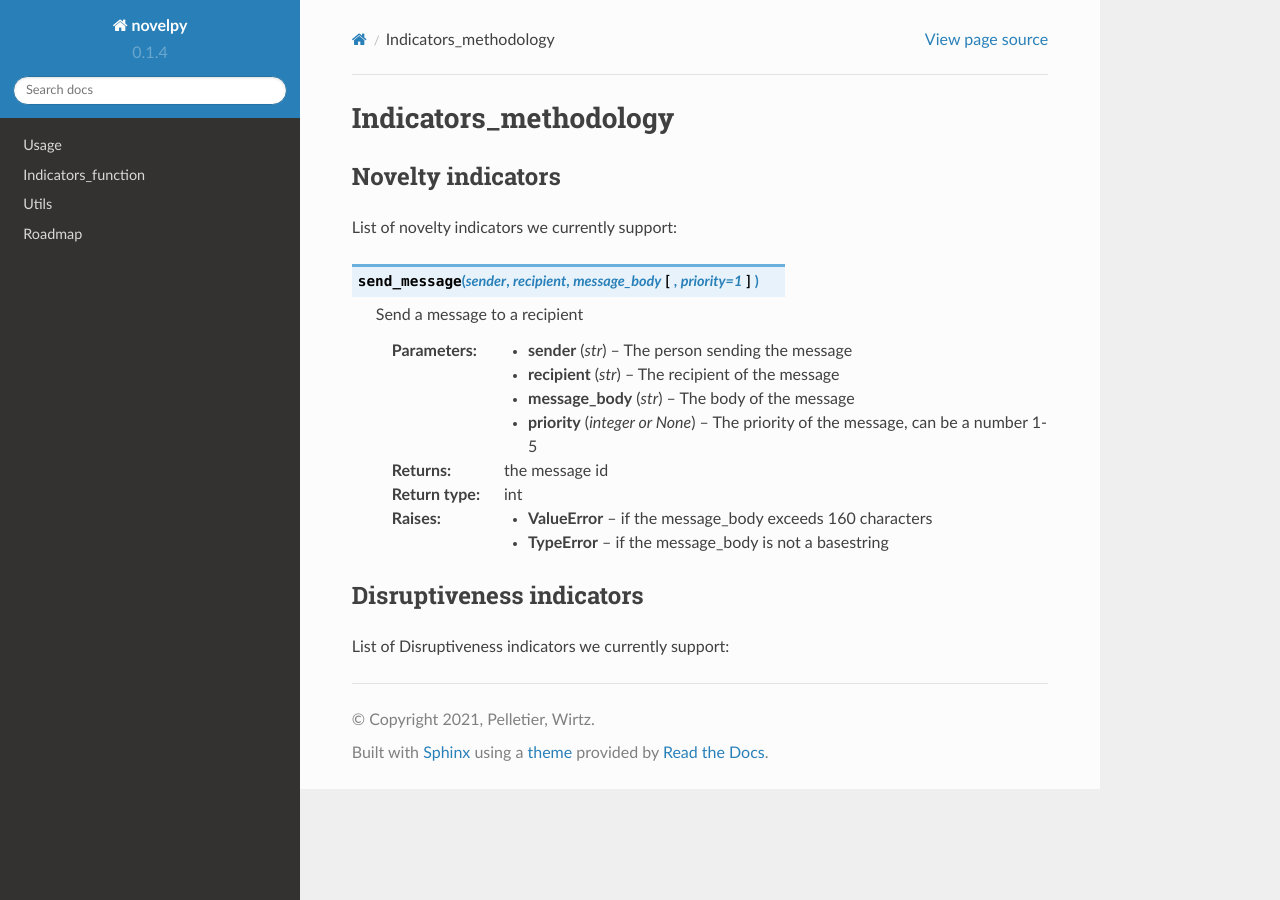
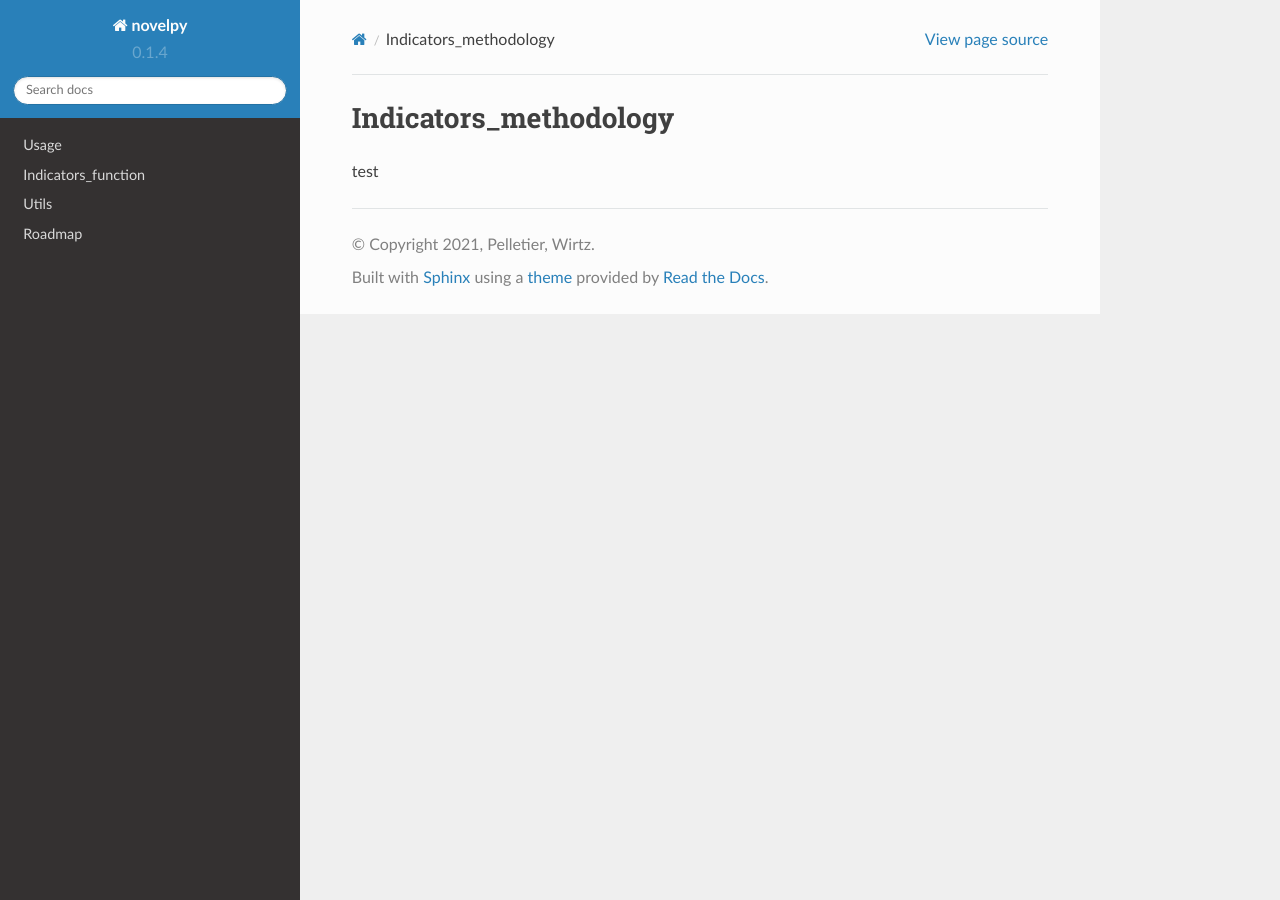
Before and after one commit to Kwirtz/novelpy, a Sphinx documentation site: the page built from docs/source/indicators_methodolgy.rst, in a window 1280 px wide. Built offline with Sphinx 7.4.7 and the Read the Docs theme 2.0.0, drawn with Linux system fonts in a browser that asks for light colours; pages that are not in the unit, such as notebooks, are missing from menus.

Commit message:
Update indicators_methodolgy.rst

```diff
--- a/docs/source/indicators_methodolgy.rst
+++ b/docs/source/indicators_methodolgy.rst
@@ -1,30 +1,4 @@
 Indicators_methodology
 =====
 
-.. _Novelty:
-.. _Dirsuptiveness:
-
-Novelty indicators
-------------
-
-List of novelty indicators we currently support:
-
-
-.. py:function:: send_message(sender, recipient, message_body, [priority=1])
-
-   Send a message to a recipient
-
-   :param str sender: The person sending the message
-   :param str recipient: The recipient of the message
-   :param str message_body: The body of the message
-   :param priority: The priority of the message, can be a number 1-5
-   :type priority: integer or None
-   :return: the message id
-   :rtype: int
-   :raises ValueError: if the message_body exceeds 160 characters
-   :raises TypeError: if the message_body is not a basestring
-
-Disruptiveness indicators
-----------------
-
-List of Disruptiveness indicators we currently support:
+test
```
